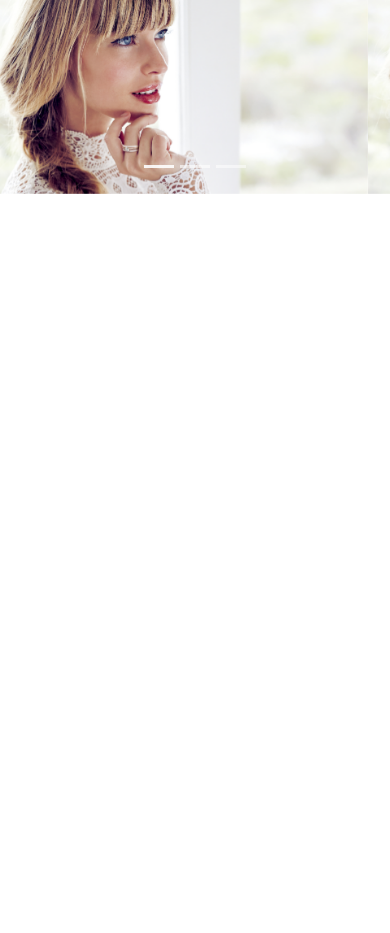
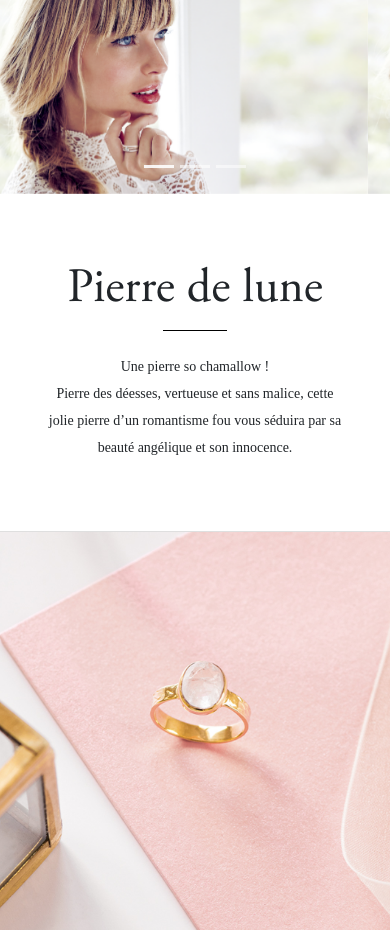
Before and after one commit to D-SUNYO-A/srdbijoux, a plain HTML site: page index.html in a window 390 px wide. Shown: the top 933 px of the page. Before the commit the page ends 844 px from the top, so only its background shows below. Drawn offline with Linux system fonts and the light colour scheme.

Commit message:
section pierre en cours

```diff
--- a/css/style.css
+++ b/css/style.css
@@ -1,11 +1,62 @@
+@font-face {
+    font-family: 'AGaramondPro-Regular';
+    src: url('../font/adobe-garamond-pro/AGaramondPro-Regular.otf');
+}
+
+@font-face {
+    font-family: 'avantgarde-book';
+    src: url('../font/avantgarde-book/avgb.ttf');
+}
+
 body {
     margin: 0;
     padding: 0;
 }
+
+p {
+    margin: 0 !important;
+    padding: 0px !important;
+}
+
 .container-custom {
     width: 100%;
     padding: 0px 150px 0px 150px;
 }
+
+/* -----Section----- */
+.section-header-custom {
+    padding-top: 70px;
+    padding-bottom: 70px;
+}
+
+.section-header-custom h2 {
+    font-family: 'AGaramondPro-Regular';
+    font-size: 48px;
+    line-height: 52px;
+}
+
+.section-header-custom h2::after {
+    content: '';
+    width: 64px;
+    height: 1px;
+    display: block;
+    background-color: black;
+    margin: 14px auto;
+}
+
+.section-header-custom .paragraphe-custom {
+    width: 30%;
+}
+
+.section-header-custom p {
+    font-family: 'avantgarde-book';
+    font-size: 14px;
+    text-align: center;
+    line-height: 27px;
+}
+/* -----Section----- */
+
+
 
 /*responsive*/
 /* Extra large devices (large desktops, 1200px and up)*/
@@ -13,6 +64,9 @@ body {
 }
 /* Large devices (desktops, 992px and up)*/
 @media (max-width: 992px) {
+    .section-header-custom .paragraphe-custom {
+        width: 80%;
+    }
 }
 /* Medium devices (tablets, 768px and up)*/
 @media (max-width: 768px){
--- a/index.html
+++ b/index.html
@@ -38,6 +38,48 @@
             </a> -->
         </div>
     </div>
+    <div id="section-pierre">
+        <div class="container-custom">
+            <div class="section-header-custom d-flex flex-column align-items-center">
+                <h2>Pierre de lune</h2>
+                <div class="paragraphe-custom">
+                   <p>
+                        Une pierre so chamallow ! <br>
+                        Pierre des déesses, vertueuse et sans malice, cette jolie pierre d’un romantisme fou
+                        vous séduira par sa beauté angélique et son innocence.
+                    </p>
+                </div>
+            </div>
+            <div class="section-content-custom">
+                <div class="row">
+                    <div class="col-xs-4">
+                        <div class="card">
+                            <img class="card-img-top" src="./img/Photo Gauche.jpg" alt="Card image cap">
+                            <div class="card-body">
+
+                            </div>
+                        </div>
+                    </div>
+                    <div class="col-xs-4">
+                        <div class="card">
+                            <img class="card-img-top" src="./img/Calque 14.png" alt="Card image cap">
+                            <div class="card-body">
+
+                            </div>
+                        </div>
+                    </div>
+                    <div class="col-xs-4">
+                        <div class="card">
+                            <img class="card-img-top" src="./img/Photo Droite.png" alt="Card image cap">
+                            <div class="card-body">
+
+                            </div>
+                        </div>
+                    </div>
+                </div>
+            </div>
+        </div>
+    </div>
     <script src="./js/jquery-3.5.1.js"></script>
     <script src="./js/bootstrap.min.js"></script>
 </body>
```
Also changed, not shown: css/section-custom.css (added), font/adobe-garamond-pro/AGaramondPro-Bold.otf (added), font/adobe-garamond-pro/AGaramondPro-BoldItalic.otf (added), font/adobe-garamond-pro/AGaramondPro-Italic.otf (added), font/adobe-garamond-pro/AGaramondPro-Regular.otf (added), font/adobe-garamond-pro/adobe-garamond-pro.png (added), font/adobe-garamond-pro/freefontsdownload.txt (added), font/avantgarde-book/POETR.ttf (added), font/avantgarde-book/avantgarde-book.png (added), font/avantgarde-book/avgb.ttf (added), font/avantgarde-book/freefontsdownload.txt (added), img/Calque 14.png (added), img/Photo Centre.png (added), img/Photo Droite.png (added), 1 more files, 2 other files.
